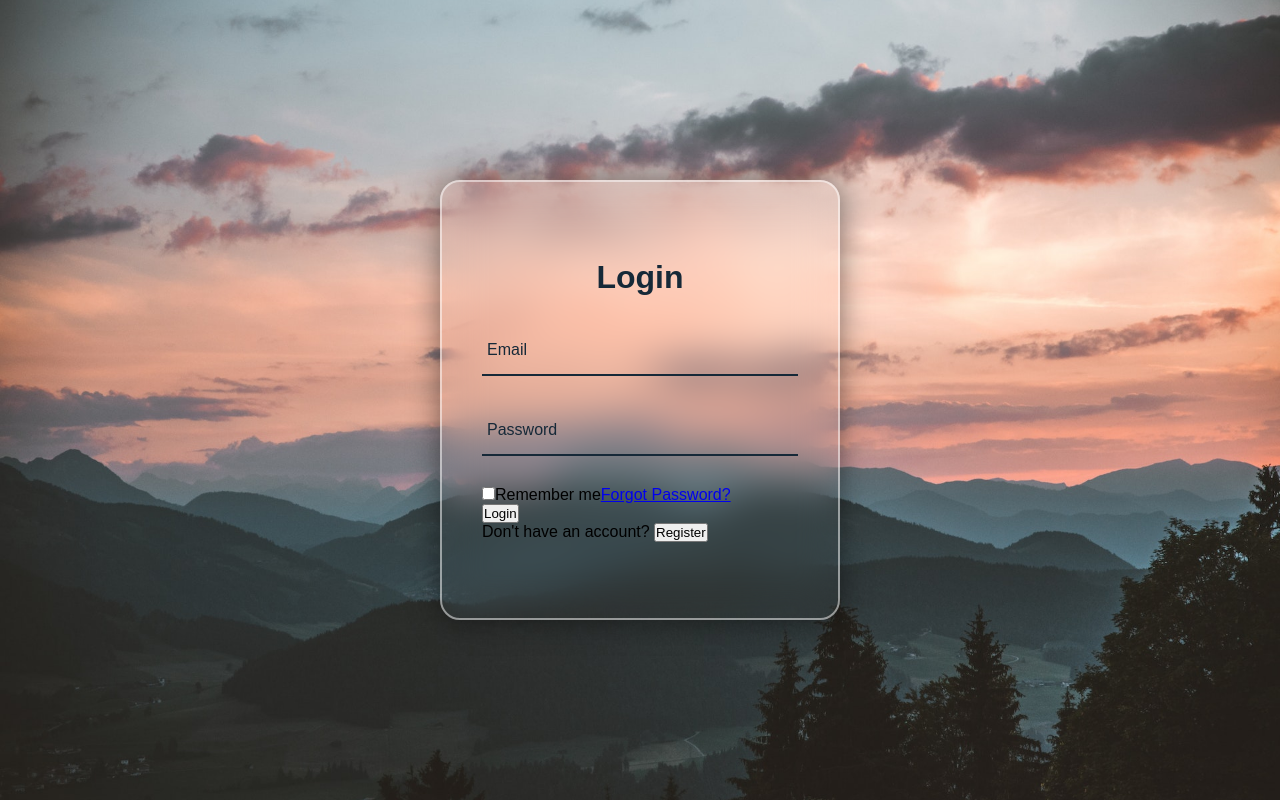
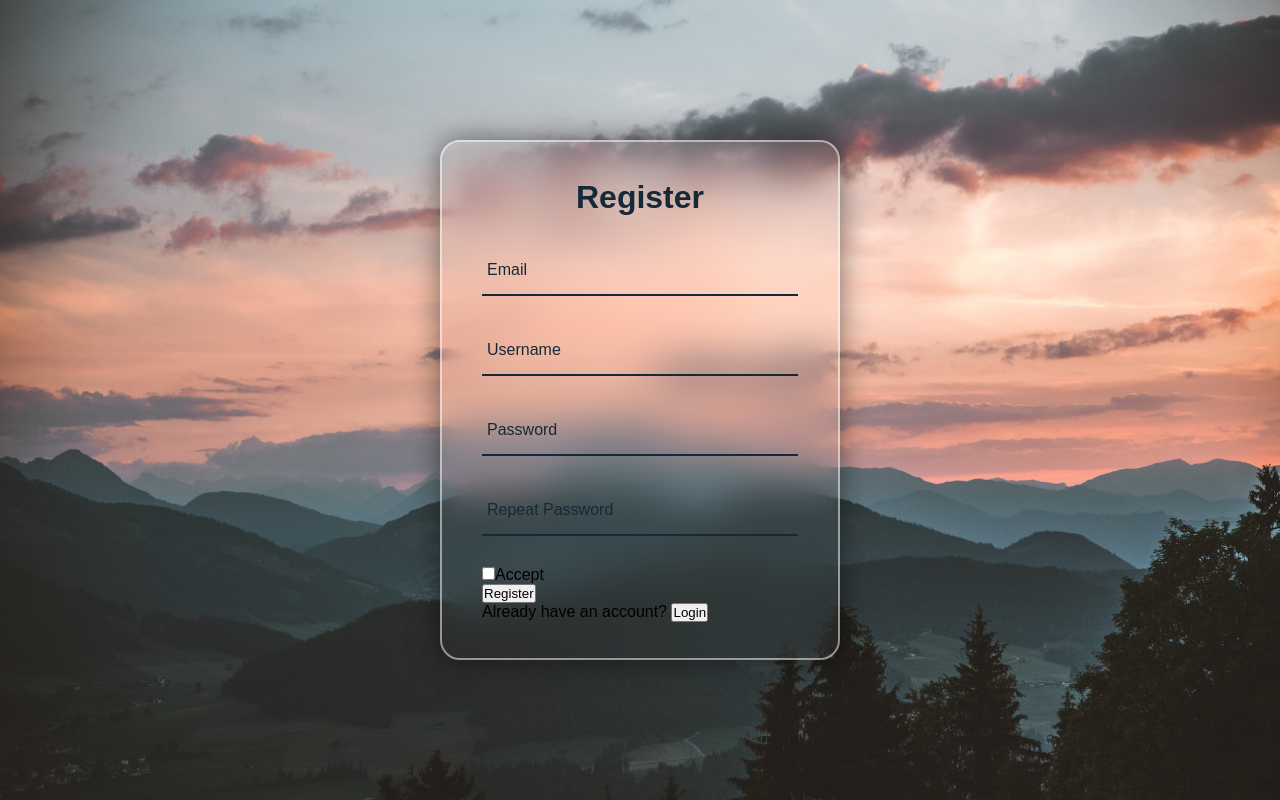
Before and after one commit to marlewandowska/projekt, a React (Vite) app: page / in a window 1280 px wide. Built offline with nearby package versions, Linux system fonts and the light colour scheme.

Commit message:
dzialajace okienka login register

```diff
--- a/src/components/Wrapper.tsx
+++ b/src/components/Wrapper.tsx
@@ -1,7 +1,21 @@
-import { useState } from "react";
+import { useState, useEffect } from "react";
 
 const Wrapper = () => {
-  const [trueOrFalse, setTrueOrFalse] = useState(true);
+  const [trueOrFalse, setTrueOrFalse] = useState(
+    localStorage.getItem("loggedIn") === "true"
+  );
+
+  useEffect(() => {
+    localStorage.setItem("loggedIn", String(trueOrFalse));
+  }, [trueOrFalse]);
+
+  useEffect(() => {
+    if (trueOrFalse) {
+      document.querySelector('.wrapper')?.classList.remove('increased-height');
+    } else {
+      document.querySelector('.wrapper')?.classList.add('increased-height');
+    }
+  }, [trueOrFalse]);
 
   function zmienNaFalse() {
     setTrueOrFalse(false);
@@ -11,12 +25,13 @@ const Wrapper = () => {
     setTrueOrFalse(true);
   }
 
-  if (trueOrFalse === true) {
   return (
-      <div className="wrapper">
+    <div className={`wrapper${trueOrFalse ? "" : " increased-height"}`}>
       <div className="form-box login">
-          <h2>Login</h2>
+        <h2>{trueOrFalse ? "Login" : "Register"}</h2>
         <form action="#">
+          {trueOrFalse ? (
+            <>
               <div className="input-box">
                 <span className="icon"></span>
                 <input type="email" required />
@@ -44,16 +59,9 @@ const Wrapper = () => {
                   </button>
                 </p>
               </div>
-          </form>
-        </div>
-      </div>
-    );
-  } else if (trueOrFalse === false) {
-    return (
-      <div className="wrapper">
-        <div className="form-box login">
-          <h2>Register</h2>
-          <form action="#">
+            </>
+          ) : (
+            <>
               <div className="input-box">
                 <span className="icon"></span>
                 <input type="email" required />
@@ -74,7 +82,6 @@ const Wrapper = () => {
                 <input type="password" required />
                 <label>Repeat Password</label>
               </div>
-
               <div className="remember-forgot">
                 <label>
                   <input type="checkbox" />Accept
@@ -91,13 +98,12 @@ const Wrapper = () => {
                   </button>
                 </p>
               </div>
+            </>
+          )}
         </form>
       </div>
     </div>
   );
-  }
-
-  return null; // Dodana linia zwracająca null dla innych przypadków
 };
 
 export { Wrapper };
--- a/src/style/log.css
+++ b/src/style/log.css
@@ -1,11 +1,11 @@
-*{
+* {
   margin: 0;
   padding: 0;
   box-sizing: border-box;
   font-family: 'Poppins', sans-serif;
 }
 
-  body{
+body {
   display: flex;
   justify-content: center;
   align-items: center;
@@ -15,7 +15,7 @@
   background-position: center;
 }
 
-  header{
+header {
   position: fixed;
   top: 0;
   left: 0;
@@ -27,13 +27,13 @@
   z-index: 99;
 }
 
-  .logo{
+.logo {
   font-size: 2em;
   color: #ffff;
   user-select: none;
 }
 
-  .navigation a{
+.navigation a {
   position: relative;
   font-size: 1.1em;
   color: #ffff;
@@ -56,7 +56,7 @@
   transform-origin: right;
 }
 
-  .navigation a:hover::after{
+.navigation a:hover::after {
   transform: scaleX(1);
 }
 
@@ -80,7 +80,7 @@
   color: #162938;
 }
 
-  .wrapper{
+.wrapper {
   position: relative;
   width: 400px;
   height: 440px;
@@ -92,20 +92,21 @@
   display: flex;
   justify-content: center;
   align-items: center;
+  transition: height 0.5s ease; /* Dodany efekt przejścia */
 }
 
-  .wrapper .form-box{
+.wrapper .form-box {
   width: 100%;
   padding: 40px;
 }
 
-  .form-box h2{
+.form-box h2 {
   font-size: 2em;
   color: #162938;
   text-align: center;
 }
 
-  .input-box{
+.input-box {
   position: relative;
   width: 100%;
   height: 50px;
@@ -113,7 +114,7 @@
   margin: 30px 0;
 }
 
-  .input-box label{
+.input-box label {
   position: absolute;
   top: 50%;
   left: 5px;
@@ -124,7 +125,7 @@
   pointer-events: none;
 }
 
-  .input-box input{
+.input-box input {
   width: 100%;
   height: 100%;
   background: transparent;
@@ -132,10 +133,14 @@
   outline: none;
 }
 
-  .input-box .icon{
+.input-box .icon {
   position: absolute;
   right: 8px;
   font-size: 1.2em;
   color: #162938;
   line-height: 57px;
 }
+
+.wrapper.increased-height {
+  height: 520px;
+}
```
Lines whose indentation alone changed are shown as unchanged.
